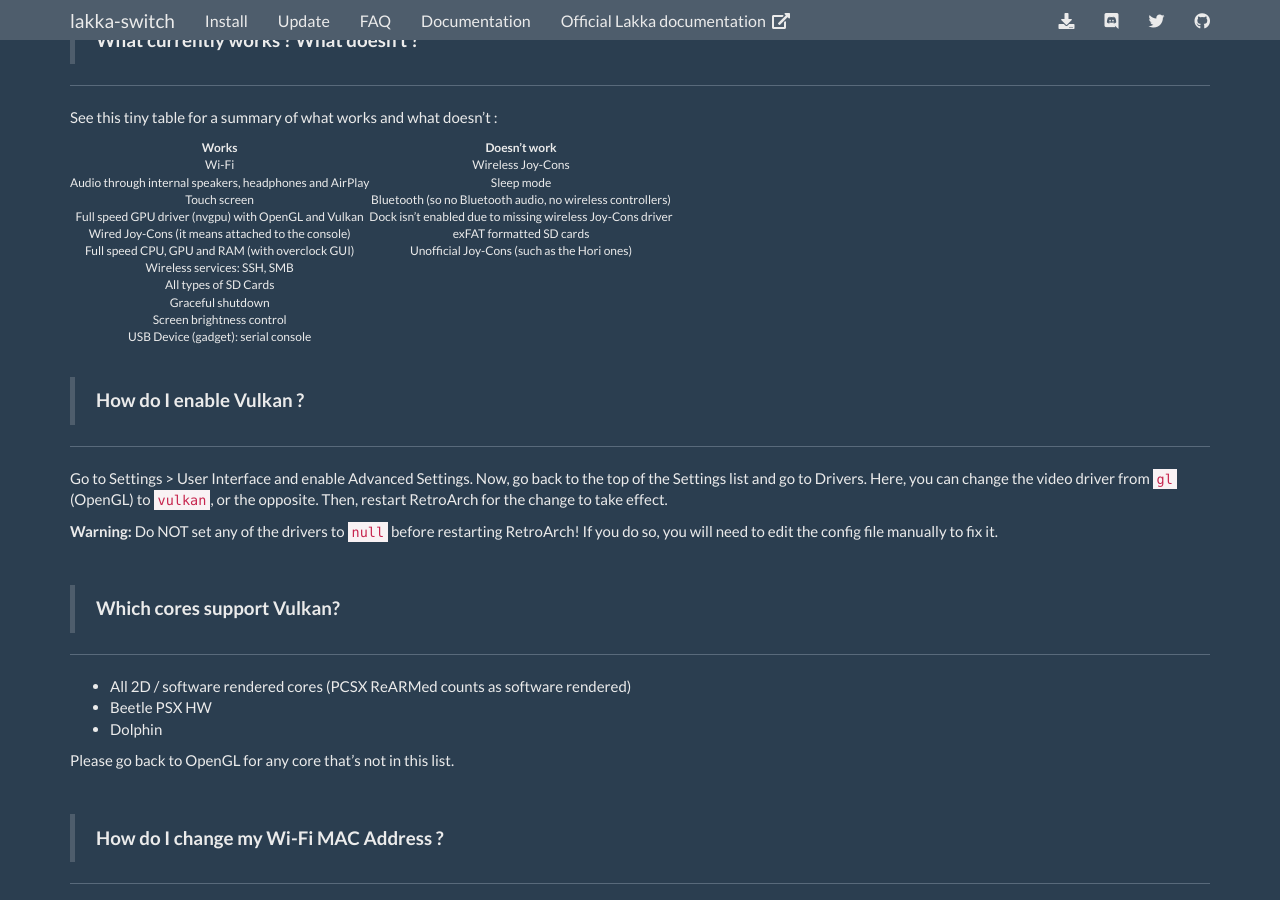
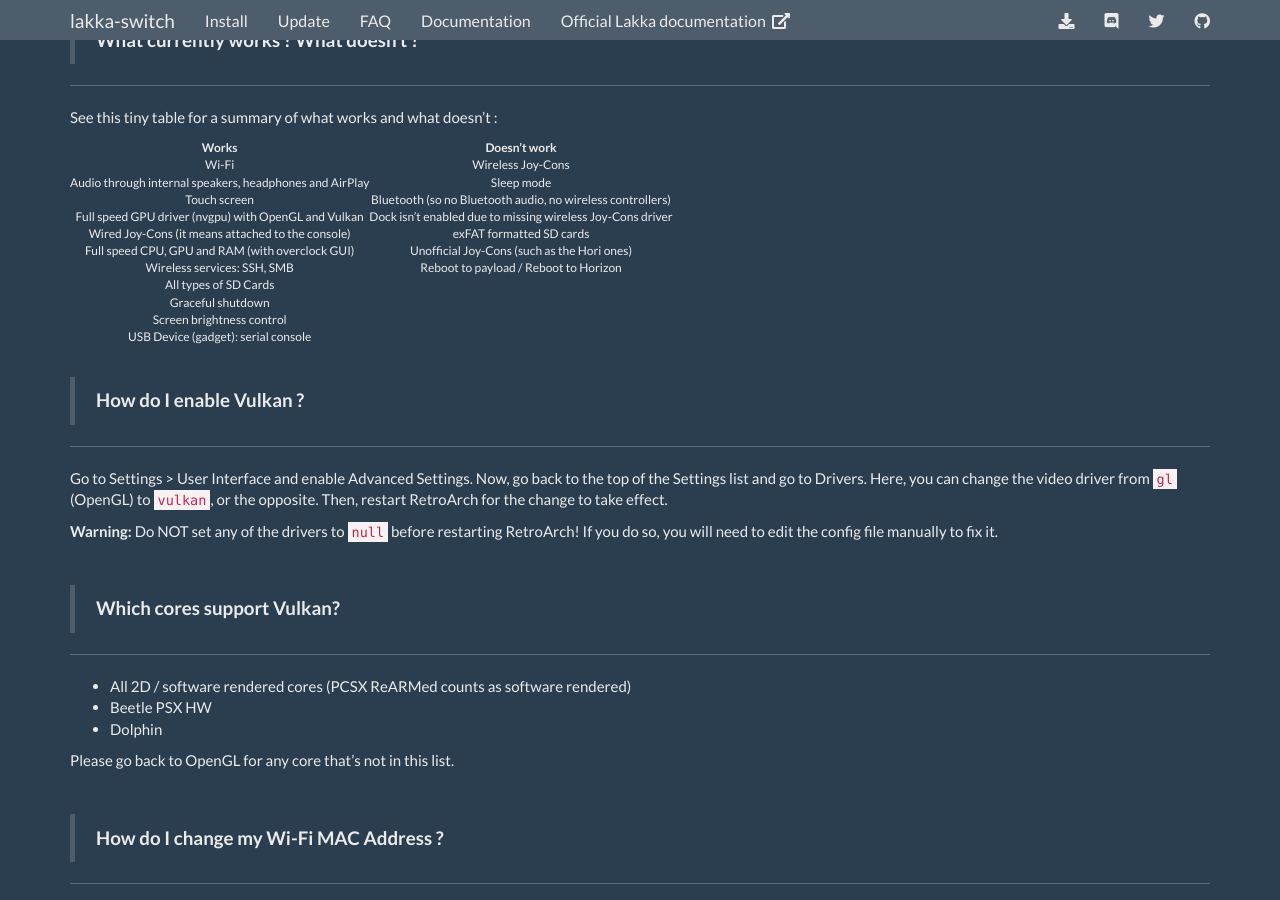
Before and after one commit to lakka-switch/documentation, a Jekyll site: the page built from faq.md, in a window 1280 px wide and 900 px high, scrolled down 620 px. Built offline with Jekyll 4.4.1, drawn with Linux system fonts in a browser that asks for light colours; nearby versions of some CDN libraries.

Commit message:
Update faq.md

```diff
--- a/faq.md
+++ b/faq.md
@@ -38,7 +38,7 @@
 | Full speed GPU driver (nvgpu) with OpenGL and Vulkan              | Dock isn't enabled due to missing wireless Joy-Cons driver     |
 | Wired Joy-Cons (it means attached to the console)                |  exFAT formatted SD cards     |
 | Full speed CPU, GPU and RAM (with overclock GUI)                  | Unofficial Joy-Cons (such as the Hori ones)   |
-| Wireless services: SSH, SMB                       |                   |
+| Wireless services: SSH, SMB                                       | Reboot to payload / Reboot to Horizon                   |
 | All types of SD Cards
 | Graceful shutdown  | |
 | Screen brightness control | |
```
